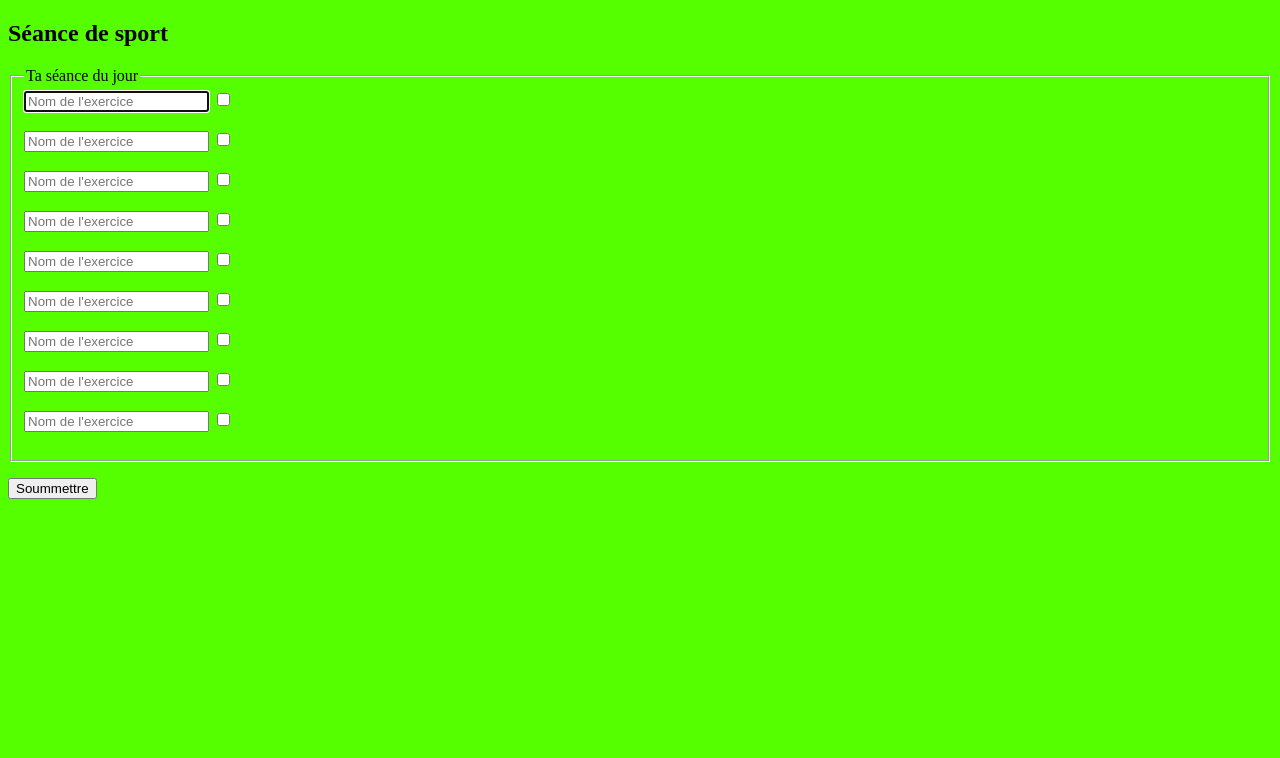
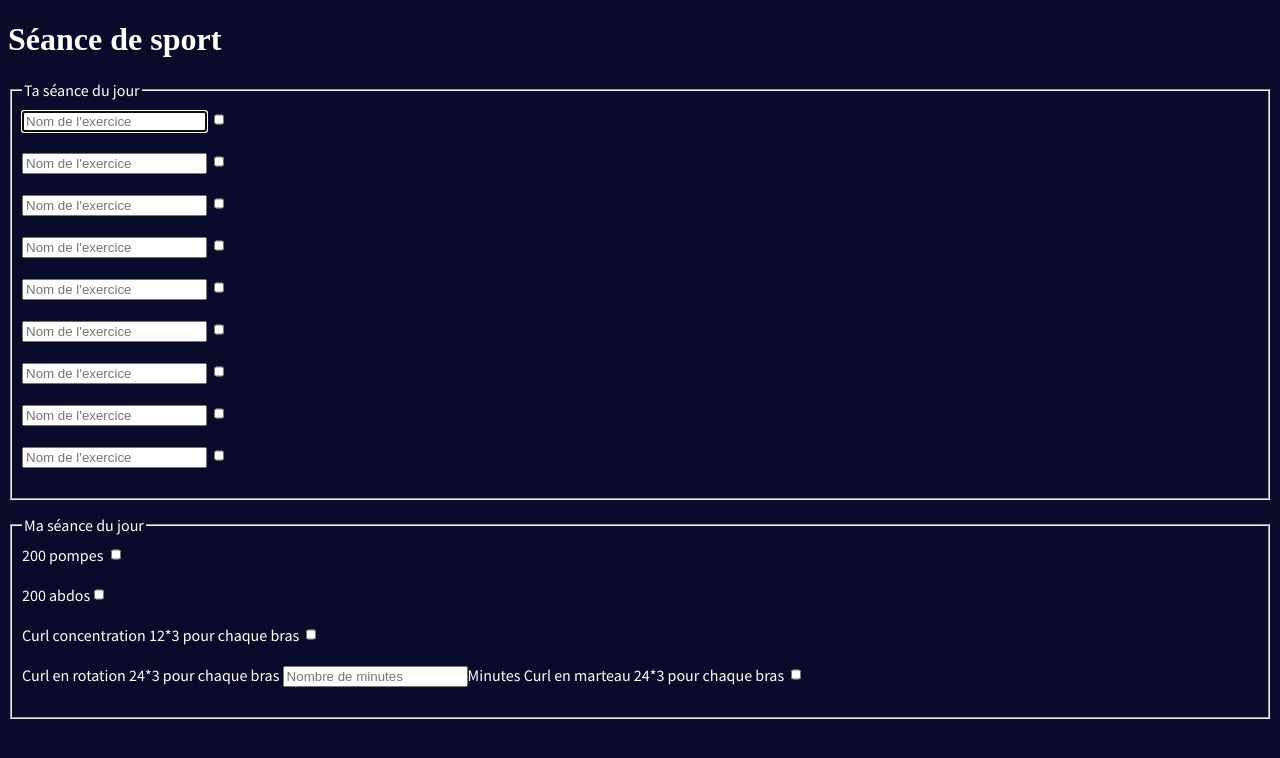
Before and after one commit to GuillaumeLeveque/guillaumeleveque.github.io, a plain HTML site: page index.html in a window 1280 px wide. Drawn offline with Linux system fonts and the light colour scheme; files that its build step writes are made by us from their sources.

Commit message:
Add files via upload

```diff
--- a/index.html
+++ b/index.html
@@ -1,14 +1,15 @@
-<!DOCTYPE html>
-<html lang="en">
+<!doctype html>
+<html lang="fr"
 <head>
-	<body style="background-color:hsl(100,200%,50%);">
-</body>
-	<title>Table V01</title>
 	<meta charset="UTF-8">
 	<meta name="viewport" content="width=device-width, initial-scale=1">
+
+	<link href='http://fonts.googleapis.com/css?family=Source+Sans+Pro:400,700,900' rel='stylesheet' type='text/css'>
+
+	<link rel="stylesheet" href="css/style.css"> <!-- Resource style -->
 </head>
 <body>
-<h2>Séance de sport</h2>
+	<h1> <span>Séance de sport</span></h1>
 <form action="#">
   <fieldset>
     <legend>Ta séance du jour</legend>
@@ -16,7 +17,14 @@
 
 
   </fieldset>
-  <p><input type="submit" value="Soummettre"></p>
+  <fieldset>
+  	<legend>Ma séance du jour</legend>
+  	<printf>200 pompes </printf><input type="checkbox"> <br><br>
+  	<printf>200 abdos</printf><input type="checkbox"> <br><br>
+  	<printf>Curl concentration 12*3 pour chaque bras  </printf><input type="checkbox"> <br><br>
+  	<printf>Curl en rotation 24*3 pour chaque bras </printf><input id="nom" placeholder="Nombre de minutes" au      <input id="nom" placeholder="Nombre de minutes" autofocus="" required=""><printf>Minutes</printf>
+  	<printf>Curl en marteau 24*3 pour chaque bras </printf><input type="checkbox"> <br><br>
+</fieldset>
 </form>
 </body>
 </html>
--- /dev/null
+++ b/style.css
@@ -0,0 +1,38 @@
+/* --------------------------------
+
+Primary style
+
+-------------------------------- */
+*, *::after, *::before {
+  box-sizing: border-box;
+}
+
+html {
+  font-size: 62.5%;
+}
+
+body {
+  font-size: 1.6rem;
+  font-family: "Source Sans Pro", sans-serif;
+  color: #ffffff;
+  background-color: #0A0A2A;
+}
+
+p {
+  margin-top: 0px;
+}
+
+fieldset {
+  margin-bottom: 15px;
+  padding: 10px;
+}
+
+
+input[type=checkbox] {
+  width: 10px;
+}
+
+
+h1 {
+   font-family:ravie;
+}
```
